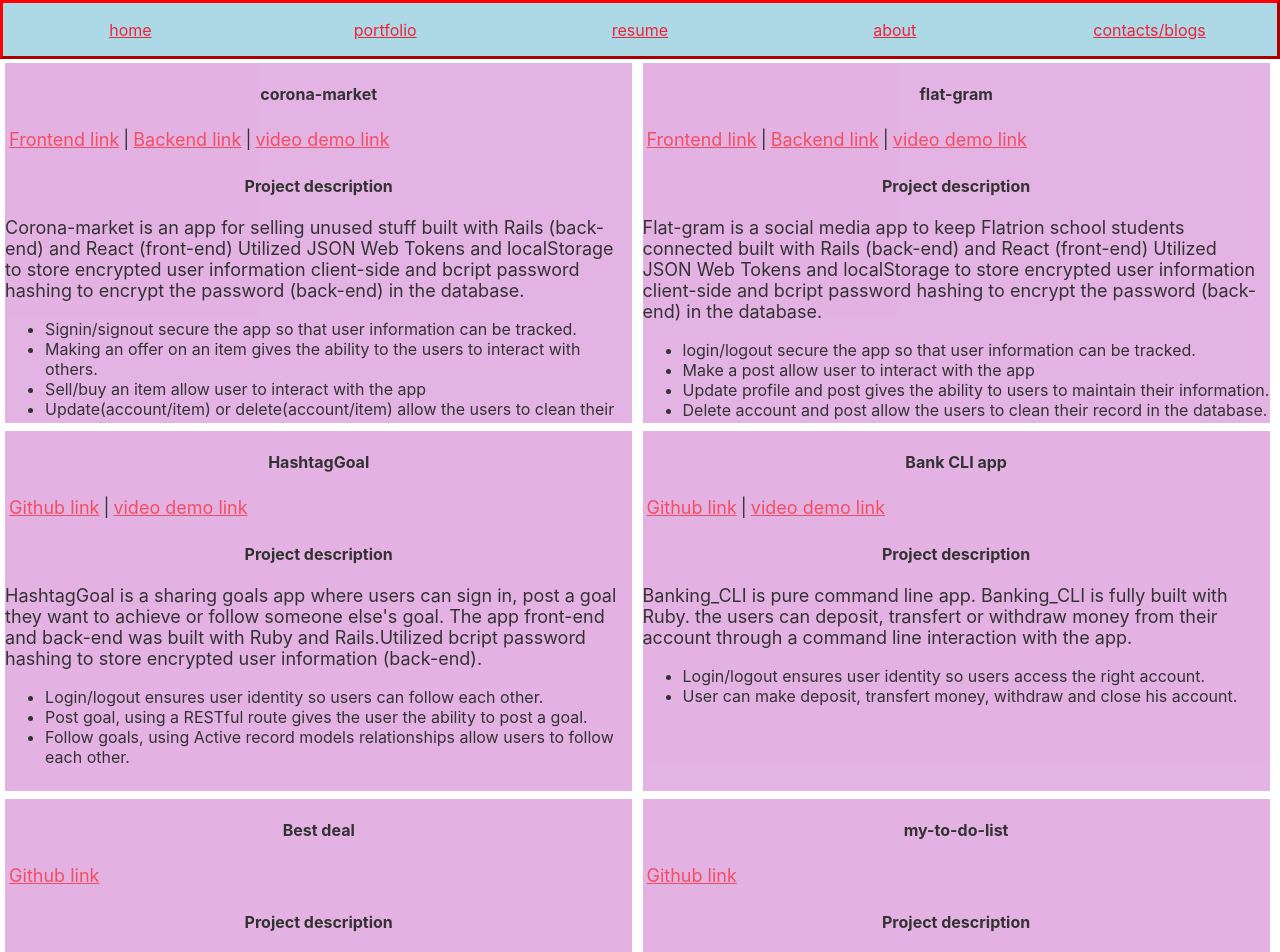
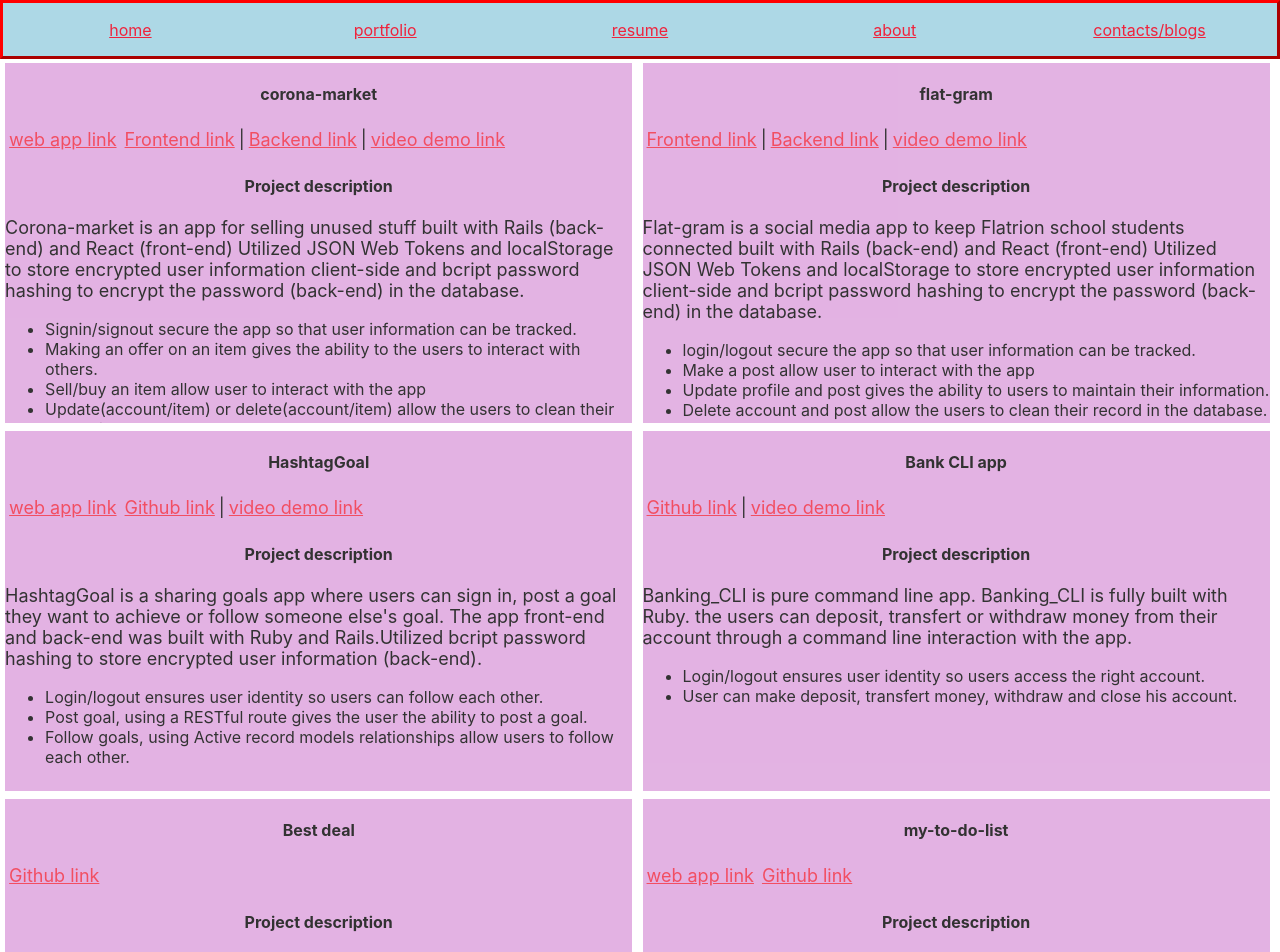
Before and after one commit to sekoudosso82/sekoudossoportfolio, a React (Create React App) app: page /portfolio in a window 1280 px wide. Shown: the top 952 px of the page. Built offline with nearby package versions, Linux system fonts and the light colour scheme.

Commit message:
deployment on netlify

```diff
--- a/src/components/Home.js
+++ b/src/components/Home.js
@@ -41,13 +41,14 @@ class Home extends Component
                             <h3 className='portfolioTextAlign'> <a href='https://github.com/sekoudosso82/sekoudossoportfolio'> sekoudossoportfolio </a> </h3>
                         </div>
                         <div className='homePortfolioSubDiv'>
-                            <h3 className='portfolioTextAlign'> <a href='https://github.com/sekoudosso82/my-to-do-list'> my-to-do-list </a> </h3>
+                        <h3 className='portfolioTextAlign'> <a href='https://sekoudossoportfolio.netlify.app/resume'> my-to-do-list </a> </h3>
+                            {/* <h3 className='portfolioTextAlign'> <a href='https://github.com/sekoudosso82/my-to-do-list'> my-to-do-list </a> </h3> */}
                         </div>
                         <div className='homePortfolioSubDiv'>
                             <h3 className='portfolioTextAlign'> <a href='https://github.com/sekoudosso82/School'> School </a> </h3>
                         </div>
                         <div className='homePortfolioSubDiv'>
-                            <h3 className='portfolioTextAlign'> <a href='https://github.com/sekoudosso82/corona-market-front-end'> Corona-market </a> </h3>
+                            <h3 className='portfolioTextAlign'> <a href='https://sekoudosso82.github.io/corona-market-front-end/'> Corona-market </a> </h3>
                         </div>
                         <div className='homePortfolioSubDiv'>
                             <h3 className='portfolioTextAlign'> <a href='https://github.com/sekoudosso82/Best-Deals'> Best deal </a> </h3>
@@ -56,7 +57,7 @@ class Home extends Component
                             <h3 className='portfolioTextAlign'> <a href='https://github.com/sekoudosso82/flat-gram-back-end'> Flatgram </a> </h3>
                         </div>
                         <div className='homePortfolioSubDiv'>
-                            <h3 className='portfolioTextAlign'> <a className='' href='https://github.com/WabaScript/HashtagGoals'> HashtagGoal </a> </h3>
+                            <h3 className='portfolioTextAlign'> <a className='' href='https://the-goals-app.herokuapp.com/'> HashtagGoal </a> </h3>
                         </div>
                         <div className='homePortfolioSubDiv'>
                             <h3 className='portfolioTextAlign'> <a href='https://github.com/sekoudosso82/banking_CLI'> Bank CLI app </a>  </h3>
@@ -70,7 +71,7 @@ class Home extends Component
                                     <NavLink className='homeFullPortfolioSubDiv' to='/resume'>Go to Full resume</NavLink>
                     </h2>
                         {/* <h2> Resume</h2> */}
-                        <h2> Update Coming Soon</h2>
+                        {/* <h2> Update Coming Soon</h2> */}
                     </div>
                     <div className='homeSubDiv homeContactDiv'>
                         <h2> Contact and Blogs </h2>
--- a/src/components/Portfolio.js
+++ b/src/components/Portfolio.js
@@ -13,6 +13,7 @@ class Portfolio extends Component
                     <div className='portfolioSubDiv'>
                     <h4> corona-market</h4>
                     <p>
+                        <a href='https://sekoudosso82.github.io/corona-market-front-end/'>web app link</a>
                         <a href='https://github.com/sekoudosso82/corona-market-front-end'>Frontend link</a>|
                         <a href='https://github.com/sekoudosso82/corona-market-back-end'>Backend link</a>|
                         <a href='https://www.youtube.com/watch?v=ePgIJa6PkSg'>video demo link</a>
@@ -65,6 +66,7 @@ class Portfolio extends Component
 
                         <h4> HashtagGoal </h4>
                         <p>
+                            <a href='https://the-goals-app.herokuapp.com/'>web app link</a>
                             <a href='https://github.com/WabaScript/HashtagGoals'>Github link</a>|
                             <a href='https://www.youtube.com/watch?v=EcA23LmNkUw'>video demo link</a>
                         </p>
@@ -141,6 +143,7 @@ class Portfolio extends Component
 
                         <h4> my-to-do-list </h4>
                         <p>
+                            <a href='https://sekoudossoportfolio.netlify.app/'>web app link</a>
                             <a href='https://github.com/sekoudosso82/my-to-do-list'>Github link</a>
                         </p>
                         <h4> Project description</h4>
```
